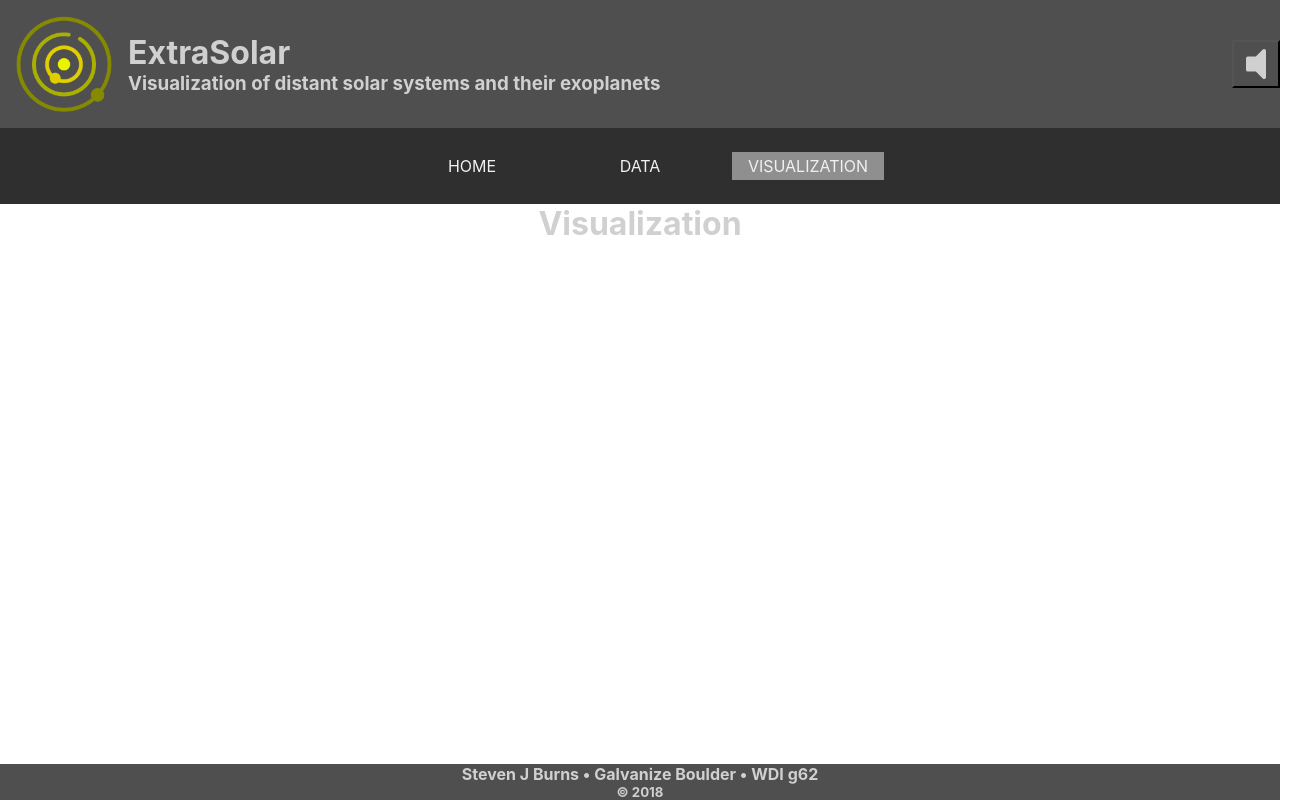
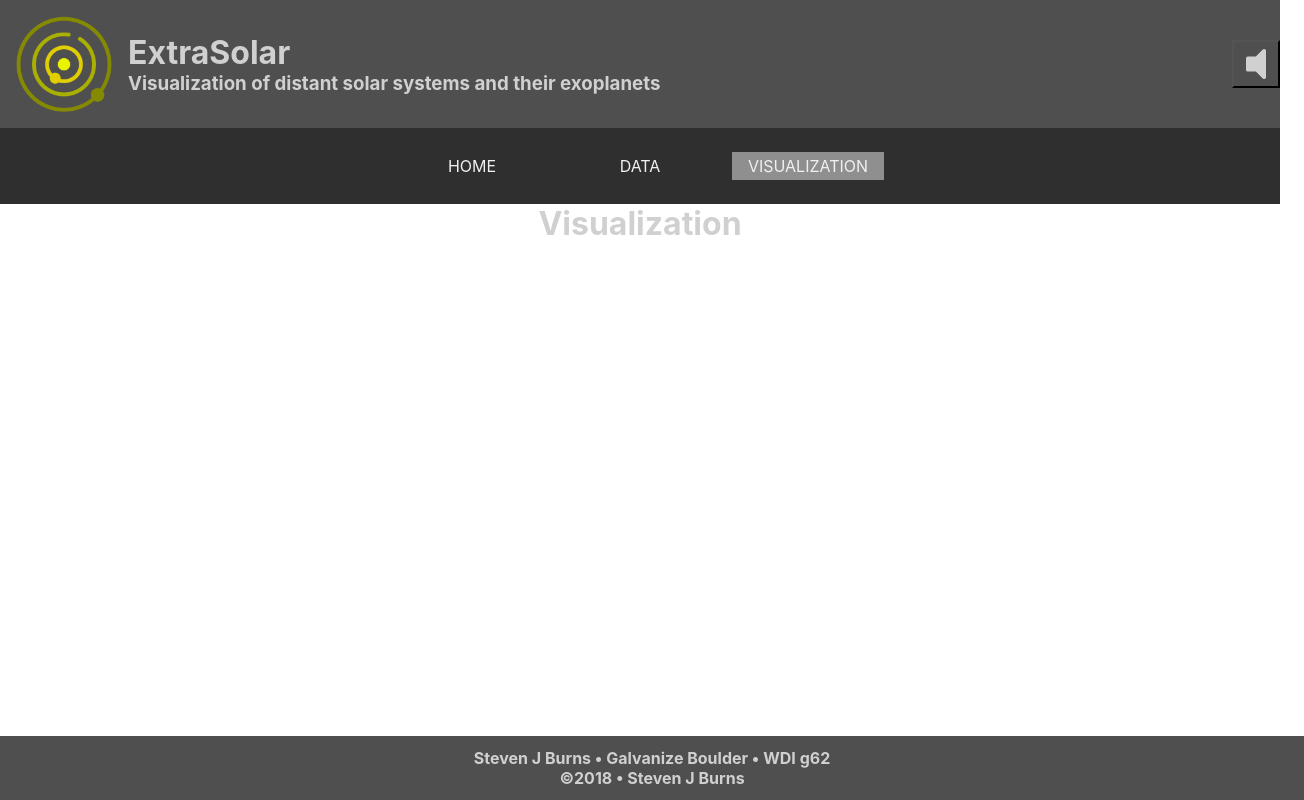
Before and after one commit to StevenJBurns/extrasolar, a React (Create React App) app: page /visualization in a window 1280 px wide. Shown: the whole page, 1304 px wide, since content can reach past the window. Built offline with nearby package versions, Linux system fonts and the light colour scheme.

Commit message:
AppFooter styling to match Personal Portfolio site

```diff
--- a/src/App.jsx
+++ b/src/App.jsx
@@ -50,7 +50,7 @@ class App extends Component {
 
         <footer id="app-footer">
           <h4 id="footer-h4">Steven J Burns &#8226; Galvanize Boulder &#8226; WDI g62</h4>
-          <h5 id="footer-h5">&copy; 2018</h5>
+          <h4>&copy;2018 &bull; Steven J Burns</h4>
         </footer>
       </div>
     );
--- a/src/styles/AppFooter.css
+++ b/src/styles/AppFooter.css
@@ -1,5 +1,7 @@
 #app-footer {
     width: 100%;
+    padding: 12px;
+    color: #DFDFDF;
+    text-align: center;
     background-color: #4F4F4F;
-    text-align: center
   }
```
